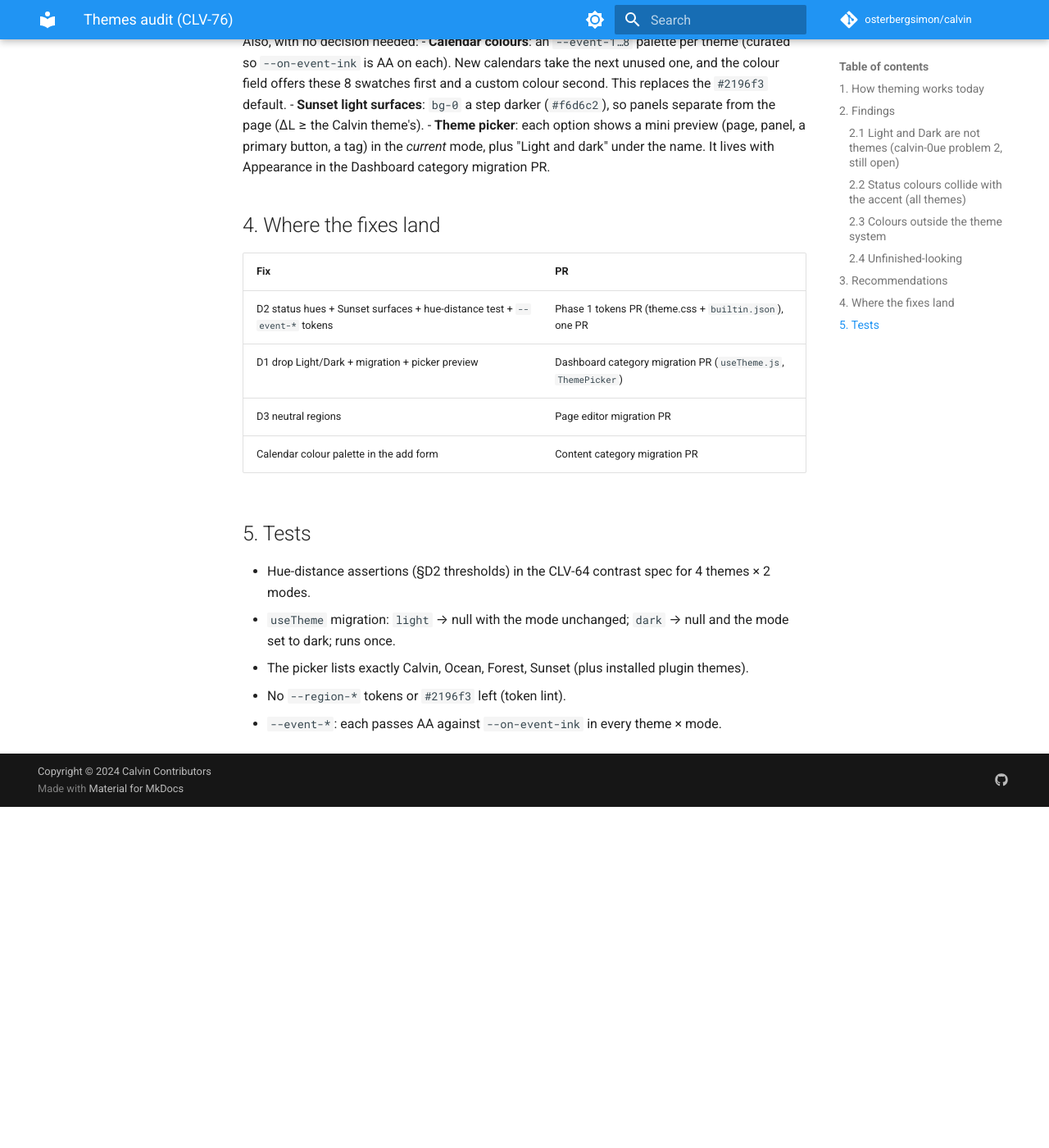
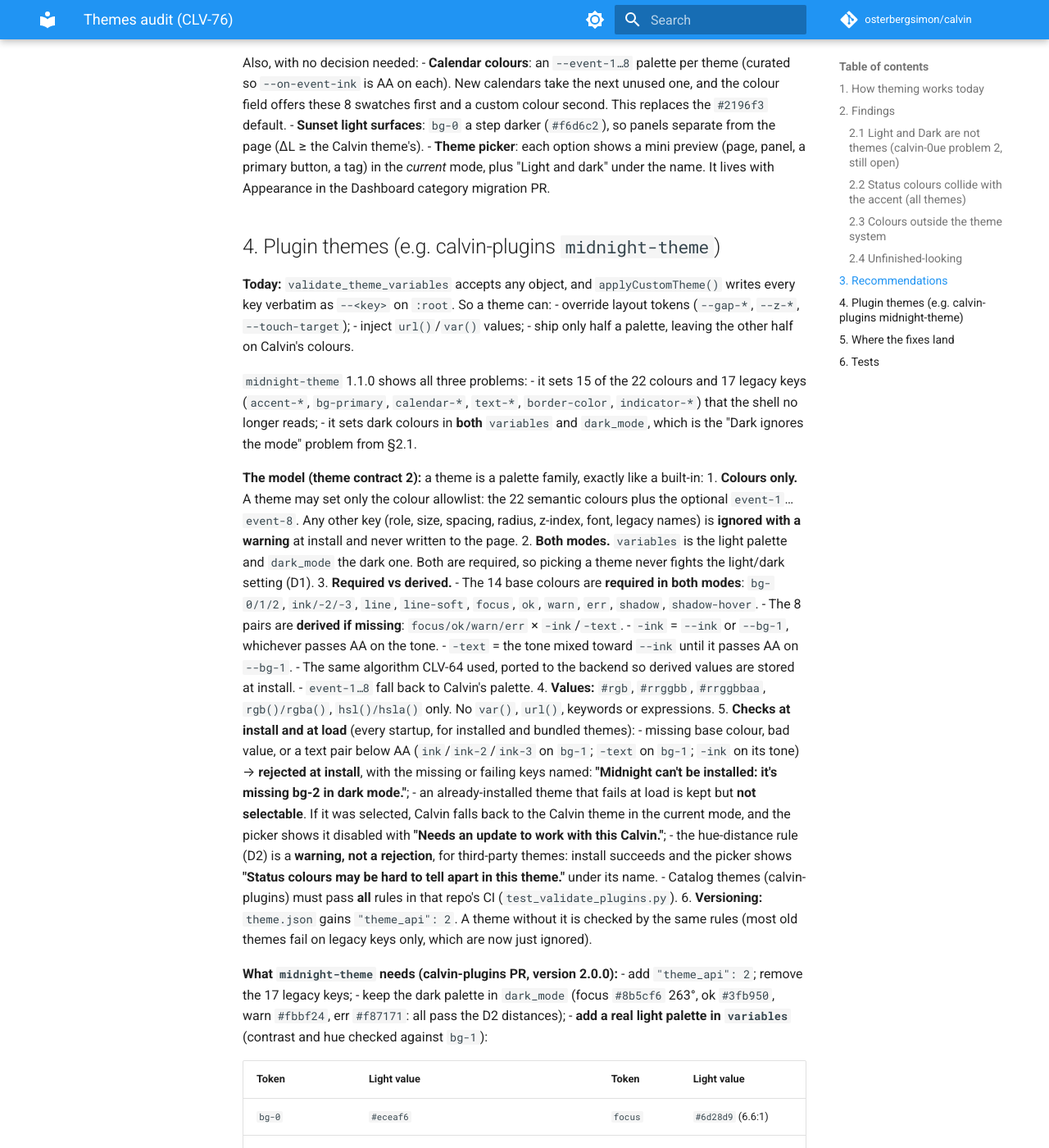
Before and after one commit to osterbergsimon/calvin, an MkDocs documentation site: the page built from docs/design/2026-10-31-themes-audit.md, in a window 1280 px wide and 1400 px high, scrolled down 3564 px. Shown: the whole window at 82% size. Built offline with MkDocs 1.6.1 and Material for MkDocs 9.7.7, drawn with Linux system fonts in a browser that asks for light colours; comment, search, counter and statistics services are not loaded; before the commit the page ends 4548 px from its top, so only the background shows below that; some of the changed text lies outside the part shown.

Commit message:
docs(design): record D1-D4, add the plugin theme contract and midnight-theme 2.0 (CLV-76)

```diff
--- a/docs/design/2026-10-31-themes-audit.md
+++ b/docs/design/2026-10-31-themes-audit.md
@@ -1,6 +1,7 @@
 # Themes audit (CLV-76)
 
-Status: audit + recommendation. The fixes fold into the doctrine migration PRs ([frontend doctrine](frontend-doctrine.md),
+Status: audit + decisions. **Owner decisions 2026-10-31: D1 yes, D2 yes, D3 yes, D4 yes (four built-ins; plugin themes per §4).**
+The fixes fold into the doctrine migration PRs ([frontend doctrine](frontend-doctrine.md),
 [frontend audit](audits/2026-10-31-frontend-audit.md)). Owner decisions are marked **D1–D4**.
 
 ## 1. How theming works today
@@ -70,7 +71,7 @@
 - The picker lists **Calvin** (renamed from "Calvin default"), **Ocean**, **Forest**, **Sunset**.
 - Migration on load: `selectedTheme: "light"` → `null`; `selectedTheme: "dark"` → `null` and `themeMode: "dark"`, so
   nobody's screen changes.
-- Remove both from `builtin.json`. Plugin themes keep working (they carry both modes).
+- Remove both from `builtin.json`. Plugin themes follow the same model (§4).
 - Alternative (not recommended): picking Dark sets the mode to Dark. That keeps two controls for one thing, and
   the mode would change behind the user's back.
 
@@ -114,7 +115,68 @@
 - **Theme picker**: each option shows a mini preview (page, panel, a primary button, a tag) in the *current* mode,
   plus "Light and dark" under the name. It lives with Appearance in the Dashboard category migration PR.
 
-## 4. Where the fixes land
+## 4. Plugin themes (e.g. calvin-plugins `midnight-theme`)
+
+**Today:** `validate_theme_variables` accepts any object, and `applyCustomTheme()` writes every key verbatim as
+`--<key>` on `:root`. So a theme can:
+- override layout tokens (`--gap-*`, `--z-*`, `--touch-target`);
+- inject `url()`/`var()` values;
+- ship only half a palette, leaving the other half on Calvin's colours.
+
+`midnight-theme` 1.1.0 shows all three problems:
+- it sets 15 of the 22 colours and 17 legacy keys (`accent-*`, `bg-primary`, `calendar-*`, `text-*`, `border-color`,
+  `indicator-*`) that the shell no longer reads;
+- it sets dark colours in **both** `variables` and `dark_mode`, which is the "Dark ignores the mode" problem from §2.1.
+
+**The model (theme contract 2):** a theme is a palette family, exactly like a built-in:
+1. **Colours only.** A theme may set only the colour allowlist: the 22 semantic colours plus the optional
+   `event-1`…`event-8`. Any other key (role, size, spacing, radius, z-index, font, legacy names) is **ignored with a
+   warning** at install and never written to the page.
+2. **Both modes.** `variables` is the light palette and `dark_mode` the dark one. Both are required, so picking a theme
+   never fights the light/dark setting (D1).
+3. **Required vs derived.**
+   - The 14 base colours are **required in both modes**: `bg-0/1/2`, `ink/-2/-3`, `line`, `line-soft`, `focus`, `ok`,
+     `warn`, `err`, `shadow`, `shadow-hover`.
+   - The 8 pairs are **derived if missing**: `focus/ok/warn/err` × `-ink`/`-text`.
+     - `-ink` = `--ink` or `--bg-1`, whichever passes AA on the tone.
+     - `-text` = the tone mixed toward `--ink` until it passes AA on `--bg-1`.
+     - The same algorithm CLV-64 used, ported to the backend so derived values are stored at install.
+   - `event-1…8` fall back to Calvin's palette.
+4. **Values:** `#rgb`, `#rrggbb`, `#rrggbbaa`, `rgb()/rgba()`, `hsl()/hsla()` only. No `var()`, `url()`, keywords or
+   expressions.
+5. **Checks at install and at load** (every startup, for installed and bundled themes):
+   - missing base colour, bad value, or a text pair below AA (`ink`/`ink-2`/`ink-3` on `bg-1`; `-text` on `bg-1`;
+     `-ink` on its tone) → **rejected at install**, with the missing or failing keys named:
+     **"Midnight can't be installed: it's missing bg-2 in dark mode."**;
+   - an already-installed theme that fails at load is kept but **not selectable**. If it was selected, Calvin falls
+     back to the Calvin theme in the current mode, and the picker shows it disabled with **"Needs an update to work
+     with this Calvin."**;
+   - the hue-distance rule (D2) is a **warning, not a rejection**, for third-party themes: install succeeds and the
+     picker shows **"Status colours may be hard to tell apart in this theme."** under its name.
+   - Catalog themes (calvin-plugins) must pass **all** rules in that repo's CI (`test_validate_plugins.py`).
+6. **Versioning:** `theme.json` gains `"theme_api": 2`. A theme without it is checked by the same rules (most old
+   themes fail on legacy keys only, which are now just ignored).
+
+**What `midnight-theme` needs (calvin-plugins PR, version 2.0.0):**
+- add `"theme_api": 2`; remove the 17 legacy keys;
+- keep the dark palette in `dark_mode` (focus `#8b5cf6` 263°, ok `#3fb950`, warn `#fbbf24`, err `#f87171`: all pass the
+  D2 distances);
+- **add a real light palette in `variables`** (contrast and hue checked against `bg-1`):
+
+| Token | Light value | | Token | Light value |
+|---|---|---|---|---|
+| `bg-0` | `#eceaf6` | | `focus` | `#6d28d9` (6.6:1) |
+| `bg-1` | `#f7f6fc` | | `ok` | `#15803d` (4.7:1) |
+| `bg-2` | `#ffffff` | | `warn` | `#a16207` (4.6:1, Δ35° from err) |
+| `ink` | `#1b1630` (16:1) | | `err` | `#b91c1c` (6.0:1) |
+| `ink-2` | `#4b4566` (8.3:1) | | `line` | `#d9d5ea` |
+| `ink-3` | `#6e6889` (4.9:1) | | `line-soft` | `#e7e4f2` |
+| `shadow` / `shadow-hover` | `rgba(27,22,48,.10)` / `rgba(27,22,48,.16)` | | | |
+
+- derived pairs: let the host derive them (or ship them; either passes);
+- update its README: "Midnight: violet on night blue in dark mode, violet on pale lavender in light mode."
+
+## 5. Where the fixes land
 
 | Fix | PR |
 |---|---|
@@ -122,11 +184,17 @@
 | D1 drop Light/Dark + migration + picker preview | Dashboard category migration PR (`useTheme.js`, `ThemePicker`) |
 | D3 neutral regions | Page editor migration PR |
 | Calendar colour palette in the add form | Content category migration PR |
+| §4 plugin theme contract: backend allowlist + validation + derivation + load check; `applyCustomTheme` writes allowlisted keys only; picker disabled state | Phase 1 tokens PR (backend + `useTheme.js`), with its own tests |
+| `midnight-theme` 2.0.0 | calvin-plugins PR, after the host accepts `theme_api: 2` |
 
-## 5. Tests
+## 6. Tests
 
 - Hue-distance assertions (§D2 thresholds) in the CLV-64 contrast spec for 4 themes × 2 modes.
 - `useTheme` migration: `light` → null with the mode unchanged; `dark` → null and the mode set to dark; runs once.
 - The picker lists exactly Calvin, Ocean, Forest, Sunset (plus installed plugin themes).
 - No `--region-*` tokens or `#2196f3` left (token lint).
 - `--event-*`: each passes AA against `--on-event-ink` in every theme × mode.
+- Theme contract (backend): a non-colour key is ignored and logged; a `url()`/`var()` value is rejected; a missing base
+  colour is rejected with the key named; missing pairs are derived and pass AA; a load-time failure marks the theme
+  unselectable and falls back to Calvin; a hue-distance failure warns but installs.
+- `applyCustomTheme` never writes a non-allowlisted property (unit test with a theme setting `--gap-4`).
```
